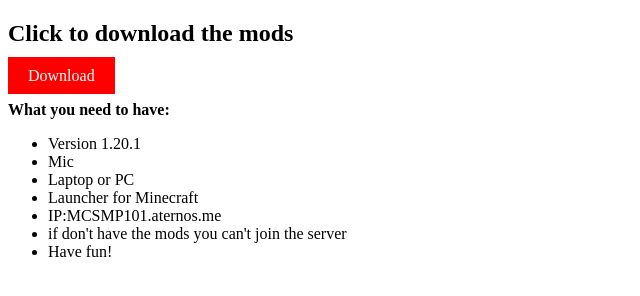
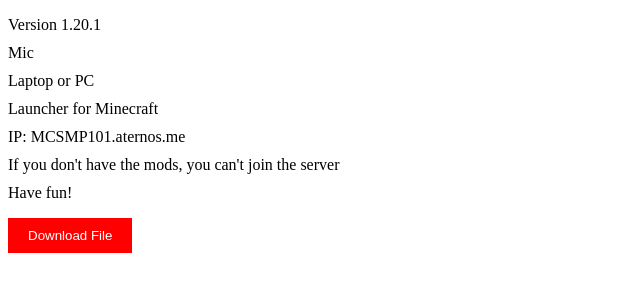
Before and after one commit to Patrick11011lol/my-server, a plain HTML site: page index.html in a window 1280 px wide. Shown: the whole page, without its empty margins (0-640 px from the left). Drawn offline with Linux system fonts and the light colour scheme.

Commit message:
Update index.html

```diff
--- a/index.html
+++ b/index.html
@@ -2,43 +2,64 @@
 <html>
 <head>
 <style>
+  /* Default button style */
   .download-button {
+    padding: 10px 20px;
     background-color: red;
     color: white;
-        padding: 10px 20px;
     border: none;
     cursor: pointer;
-        text-decoration: none;
+    transition: background-color 0.3s;
   }
 
+  /* Button style when clicked */
   .download-button.clicked {
     background-color: green;
+  }
+
+  /* List style */
+  .info-list {
+    list-style-type: none;
+    padding: 0;
+  }
+
+  .info-list-item {
+    margin-bottom: 10px;
   }
 </style>
 </head>
 <body>
-    <h2>Click to download the mods</h2>
-    <a id="downloadBtn" class="download-button" href="Mods.zip" download>Download</a>
 
-    <p><strong>What you need to have:</strong></p>
-    <ul>
-<li>Version 1.20.1</li>
-<li>Mic</li>
-<li>Laptop or PC</li>
-<li>Launcher for Minecraft</li>
-<li>IP:MCSMP101.aternos.me </li>
-<li>if don't have the mods you can't join the server</li>
-<li>Have fun!</li>
+<!-- List of information -->
+<ul class="info-list">
+  <li class="info-list-item">Version 1.20.1</li>
+  <li class="info-list-item">Mic</li>
+  <li class="info-list-item">Laptop or PC</li>
+  <li class="info-list-item">Launcher for Minecraft</li>
+  <li class="info-list-item">IP: MCSMP101.aternos.me</li>
+  <li class="info-list-item">If you don't have the mods, you can't join the server</li>
+  <li class="info-list-item">Have fun!</li>
 </ul>
 
+<!-- Replace 'your-file-url' with the actual URL of the file you want to download -->
+<a id="download-link" href="your-file-url" download>
+  <button id="download-button" class="download-button">Download File</button>
+</a>
+
 <script>
-        var button = document.getElementById("downloadBtn");
-        button.addEventListener("click", function(event) {
-            event.preventDefault();
-            button.classList.add("clicked");
-            button.disabled = true;
-            window.open(button.href, "_blank");
+const downloadButton = document.getElementById('download-button');
+
+downloadButton.addEventListener('click', function() {
+  downloadButton.classList.add('clicked');
+});
+
+// Optionally, you can also listen for the 'transitionend' event to remove the 'clicked' class after the transition ends
+downloadButton.addEventListener('transitionend', function(event) {
+  if (event.propertyName === 'background-color') {
+    downloadButton.classList.remove('clicked');
+  }
 });
 </script>
+
 </body>
 </html>
```
Lines whose indentation alone changed are shown as unchanged.
